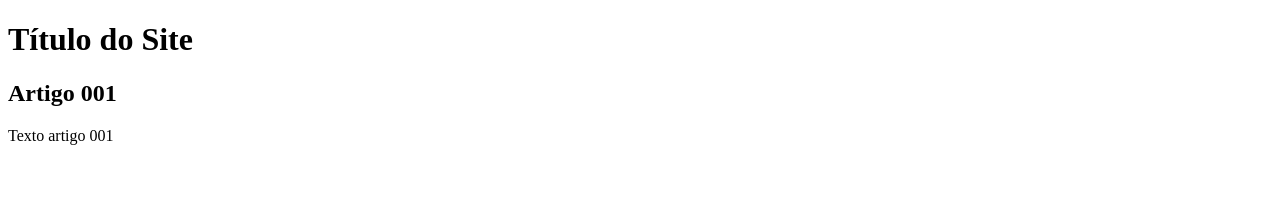
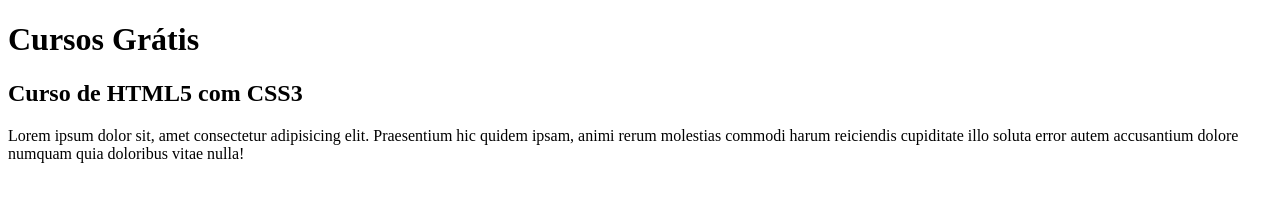
Before and after one commit to fabiolabaz/projeto-site, a plain HTML site: page index.html in a window 1280 px wide. Drawn offline with Linux system fonts and the light colour scheme.

Commit message:
comecei o conteúdo

```diff
--- a/index.html
+++ b/index.html
@@ -8,11 +8,16 @@
   <body>
     <main>
       <header>
-        <h1>Título do Site</h1>
+        <h1>Cursos Grátis</h1>
       </header>
       <article>
-        <h2>Artigo 001</h2>
-        <p>Texto artigo 001</p>
+        <h2>Curso de HTML5 com CSS3</h2>
+        <p>
+          Lorem ipsum dolor sit, amet consectetur adipisicing elit. Praesentium
+          hic quidem ipsam, animi rerum molestias commodi harum reiciendis
+          cupiditate illo soluta error autem accusantium dolore numquam quia
+          doloribus vitae nulla!
+        </p>
       </article>
     </main>
   </body>
```
